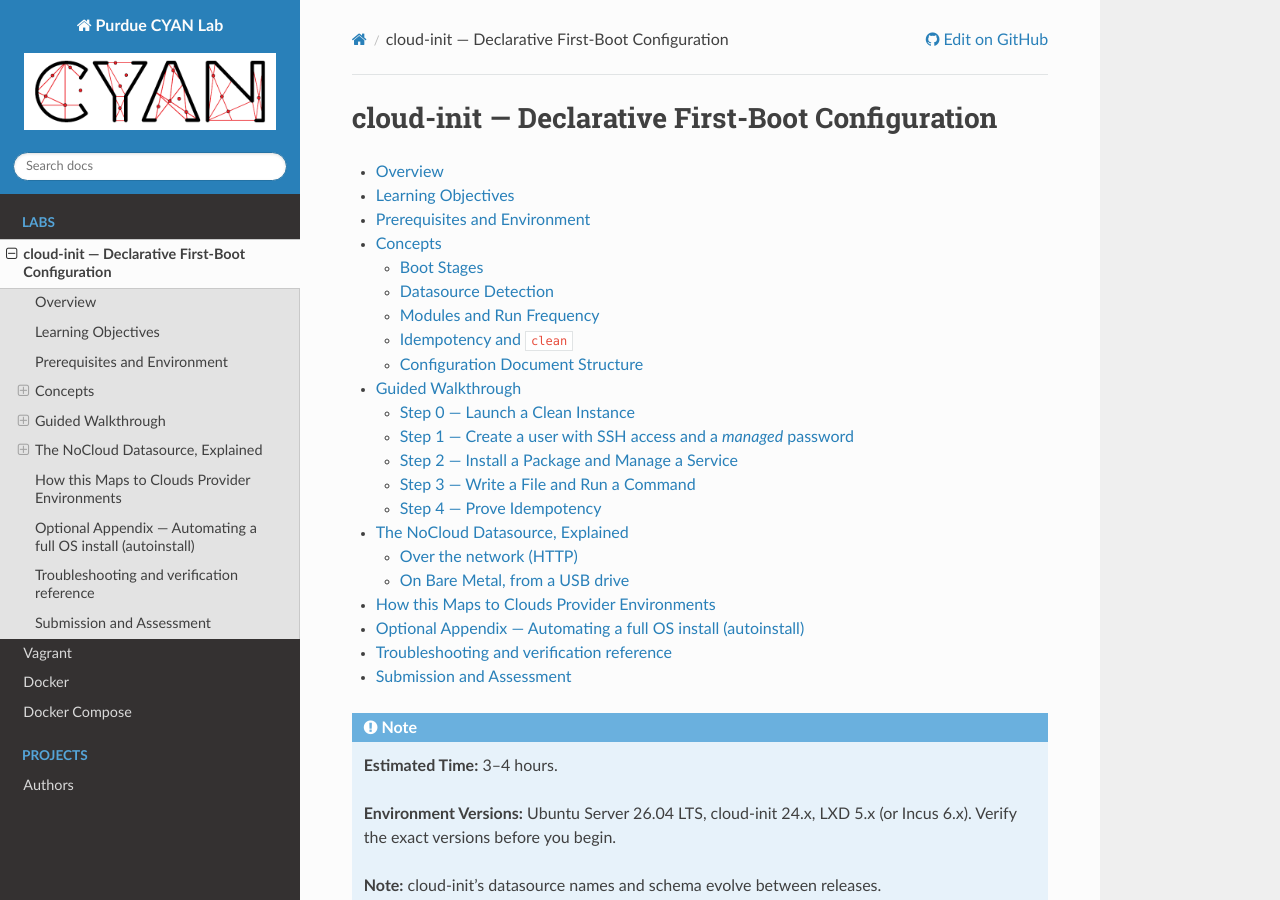
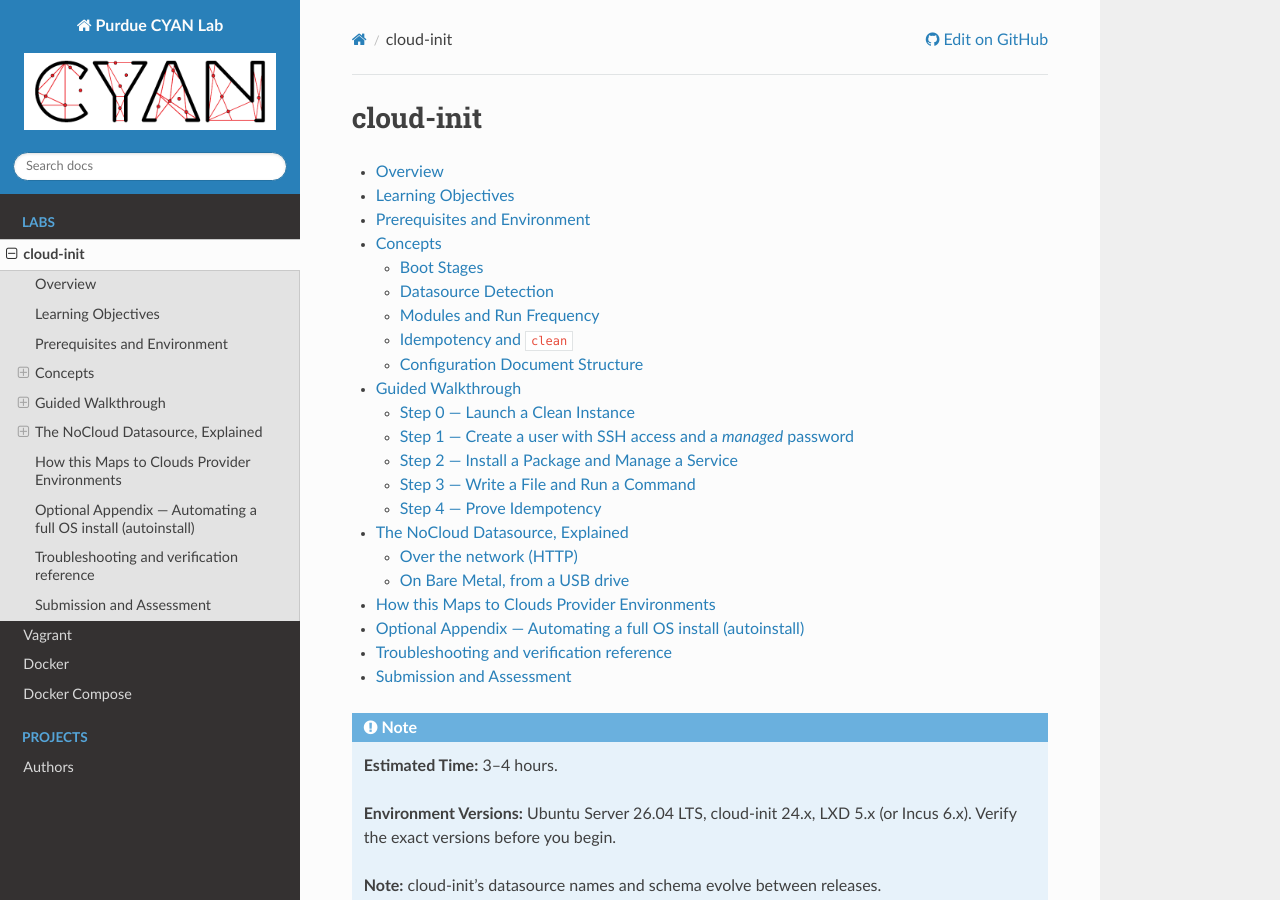
Before and after one commit to purduecyan/CNIT481-CCI, a Sphinx documentation site: the page built from docs/source/labs/cloud-init.rst, in a window 1280 px wide and 900 px high. Built offline with Sphinx 7.4.7 and the Read the Docs theme 3.1.0, drawn with Linux system fonts in a browser that asks for light colours.

Commit message:
Updated cloud-init.

```diff
--- a/docs/source/labs/cloud-init.rst
+++ b/docs/source/labs/cloud-init.rst
@@ -1,8 +1,8 @@
 .. _lab1_cloud_init:
 
-#################################################
-cloud-init — Declarative First-Boot Configuration
-#################################################
+##########
+cloud-init
+##########
 
 .. contents::
    :local:
```
